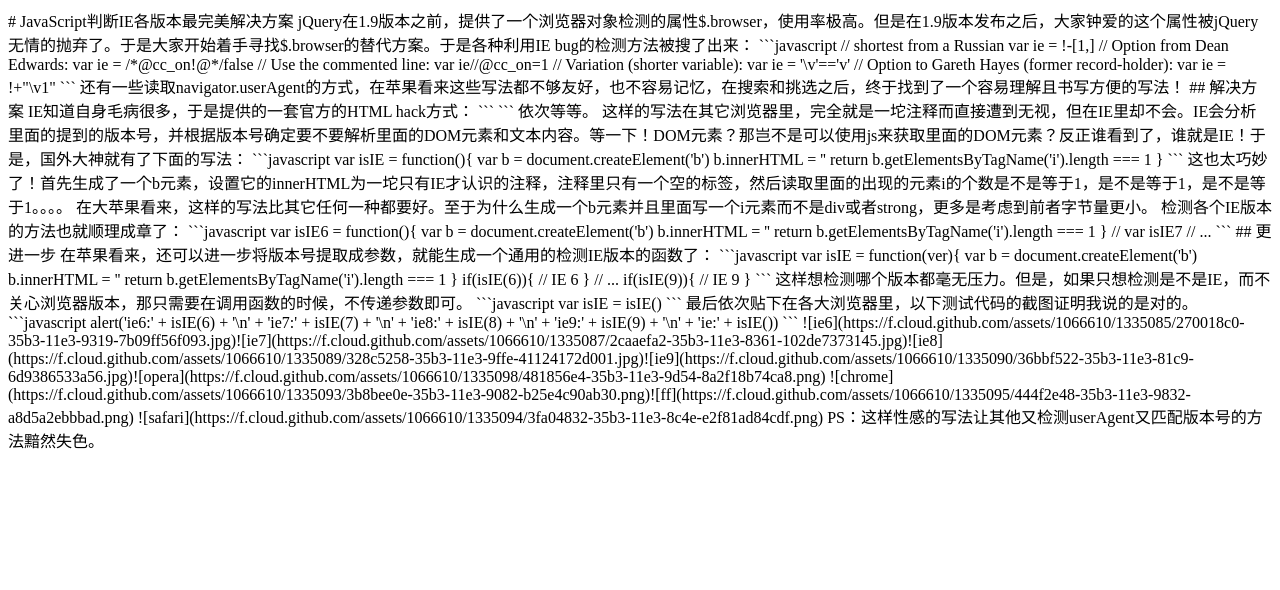
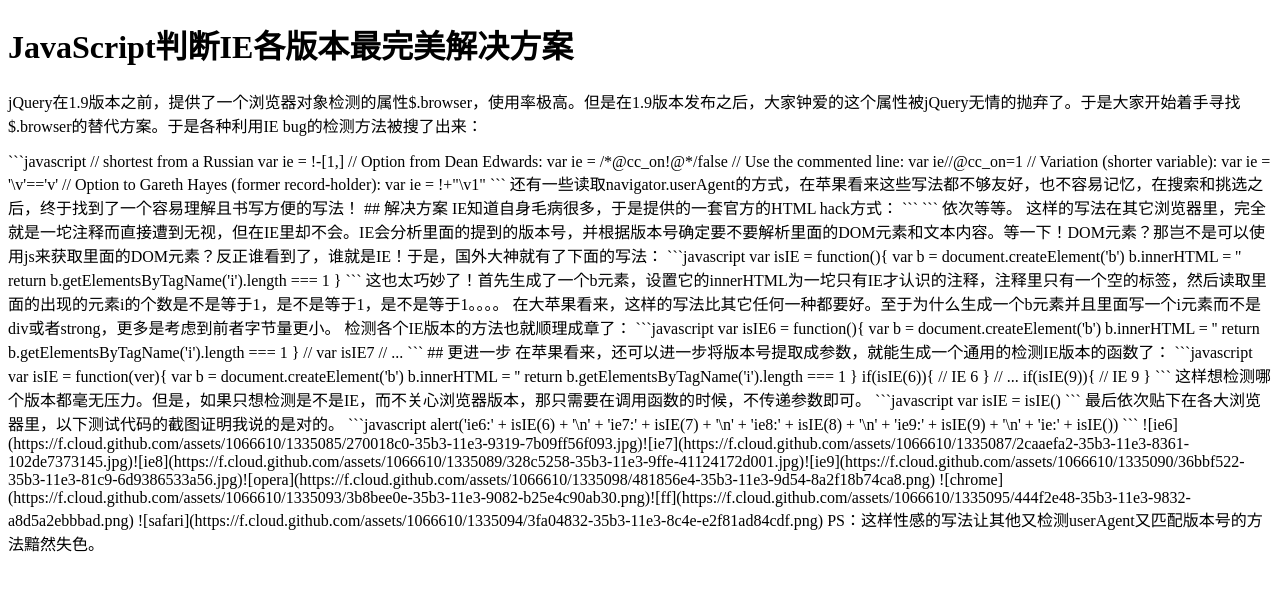
Before and after one commit to deery/common, a plain HTML site: page ie.html in a window 1280 px wide. Drawn offline with Linux system fonts and the light colour scheme.

Commit message:
ie.html update

````diff
--- a/ie.html
+++ b/ie.html
@@ -5,9 +5,9 @@
 	<title>Document</title>
 </head>
 <body>
-# JavaScript判断IE各版本最完美解决方案
-
-jQuery在1.9版本之前，提供了一个浏览器对象检测的属性$.browser，使用率极高。但是在1.9版本发布之后，大家钟爱的这个属性被jQuery无情的抛弃了。于是大家开始着手寻找$.browser的替代方案。于是各种利用IE bug的检测方法被搜了出来：
+<h1>JavaScript判断IE各版本最完美解决方案</h1>
+<p>
+jQuery在1.9版本之前，提供了一个浏览器对象检测的属性$.browser，使用率极高。但是在1.9版本发布之后，大家钟爱的这个属性被jQuery无情的抛弃了。于是大家开始着手寻找$.browser的替代方案。于是各种利用IE bug的检测方法被搜了出来：</p>
 ```javascript
 // shortest from a Russian
 var ie = !-[1,]
````
